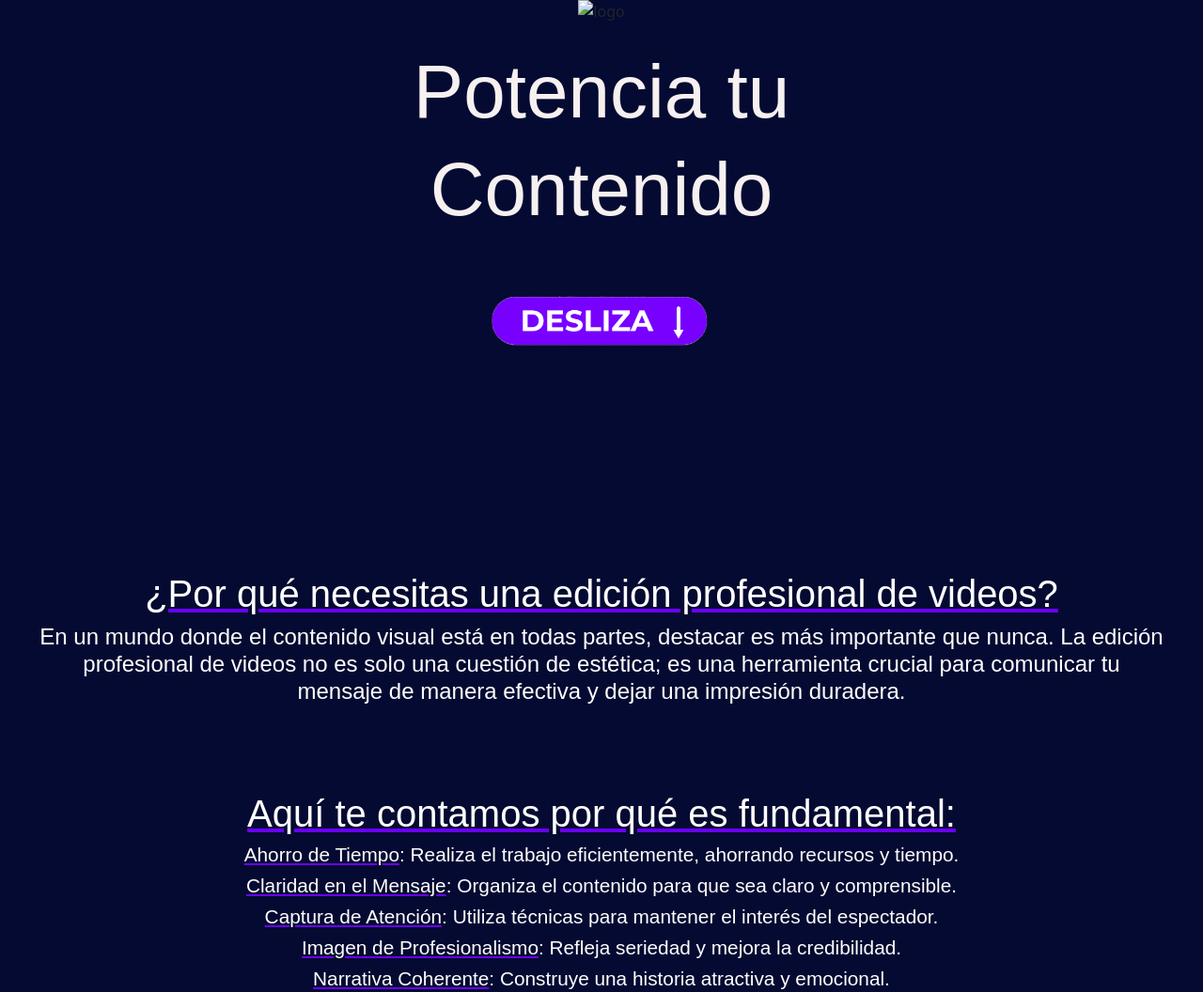
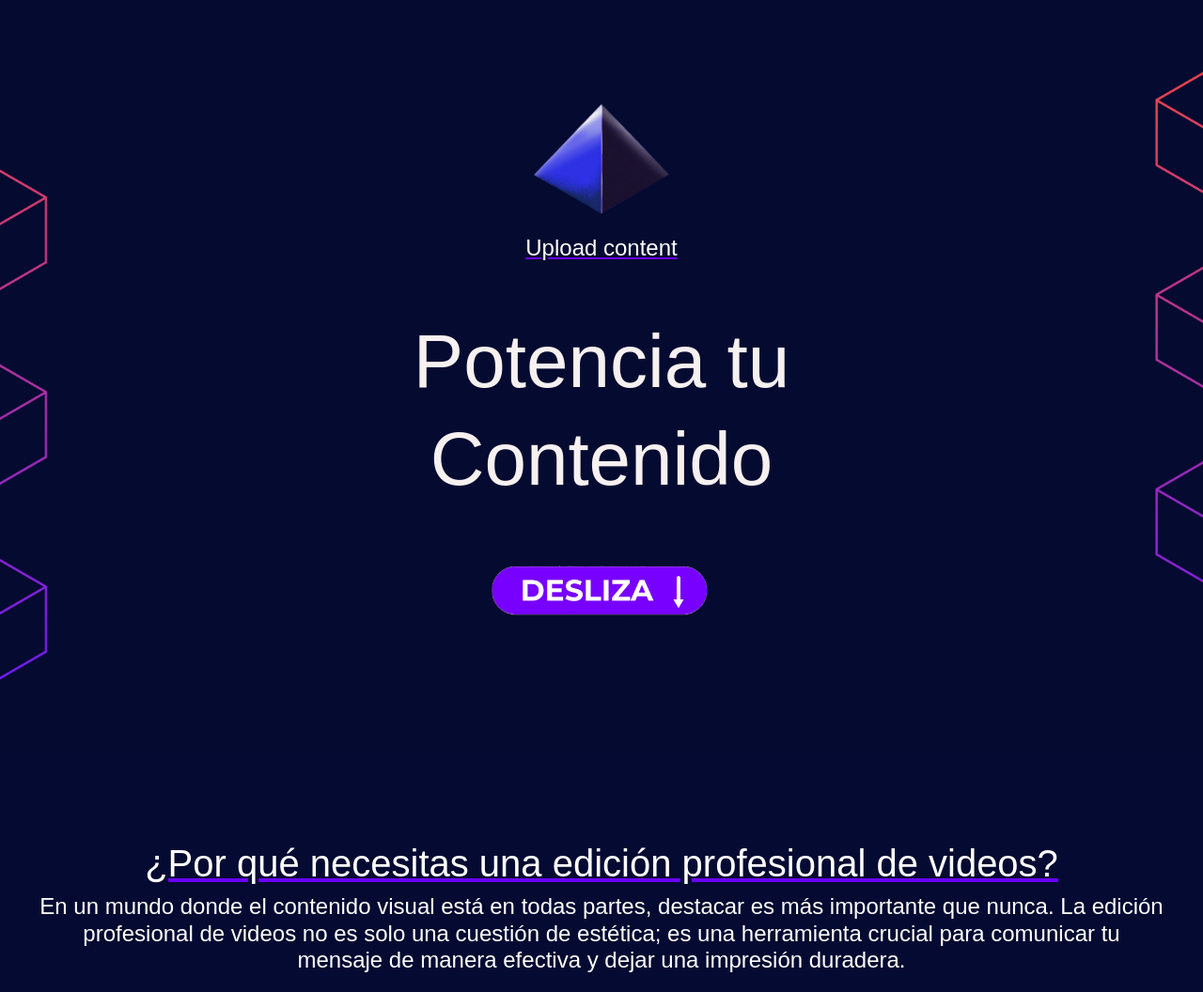
Before and after one commit to Juanmogaburu/upload, a plain HTML site: page index.html in a window 1280 px wide. Shown: the top 1056 px of the page at 94% size. Drawn offline with nearby package versions, Linux system fonts and the light colour scheme.

Commit message:
cuarta imgs

```diff
--- a/css/estilo.css
+++ b/css/estilo.css
@@ -1,5 +1,5 @@
 body {
-    background-image: url(/assets/img/Diseño\ sin\ título.png);
+    background-image: url(/assets/img/fondo.png);
     background-size: cover;
     background-repeat: no-repeat;
     background-position: center;
--- a/index.html
+++ b/index.html
@@ -12,13 +12,13 @@
 <body>
     <header>
         <div class="div1">
-            <img class="logo" src="/assets/img/060bf0f4-4269-457e-b6e2-8b1be72f7649.png" alt="logo">
+            <img class="logo" src="/assets/img/logo.png" alt="logo">
             <h1 class="Titulo1">Upload content</h1>
         </div>
         <div class="div2">
             <h1 class="txt2">Potencia tu</h1>
             <h1 class="txt3">Contenido</h1>
-            <img class="foto1" src="/assets/img/DESLIZA.png" alt="desliza">
+            <img class="foto1" src="/assets/img/desliza.png" alt="desliza">
         </div>
     </header>
     <main>
```
